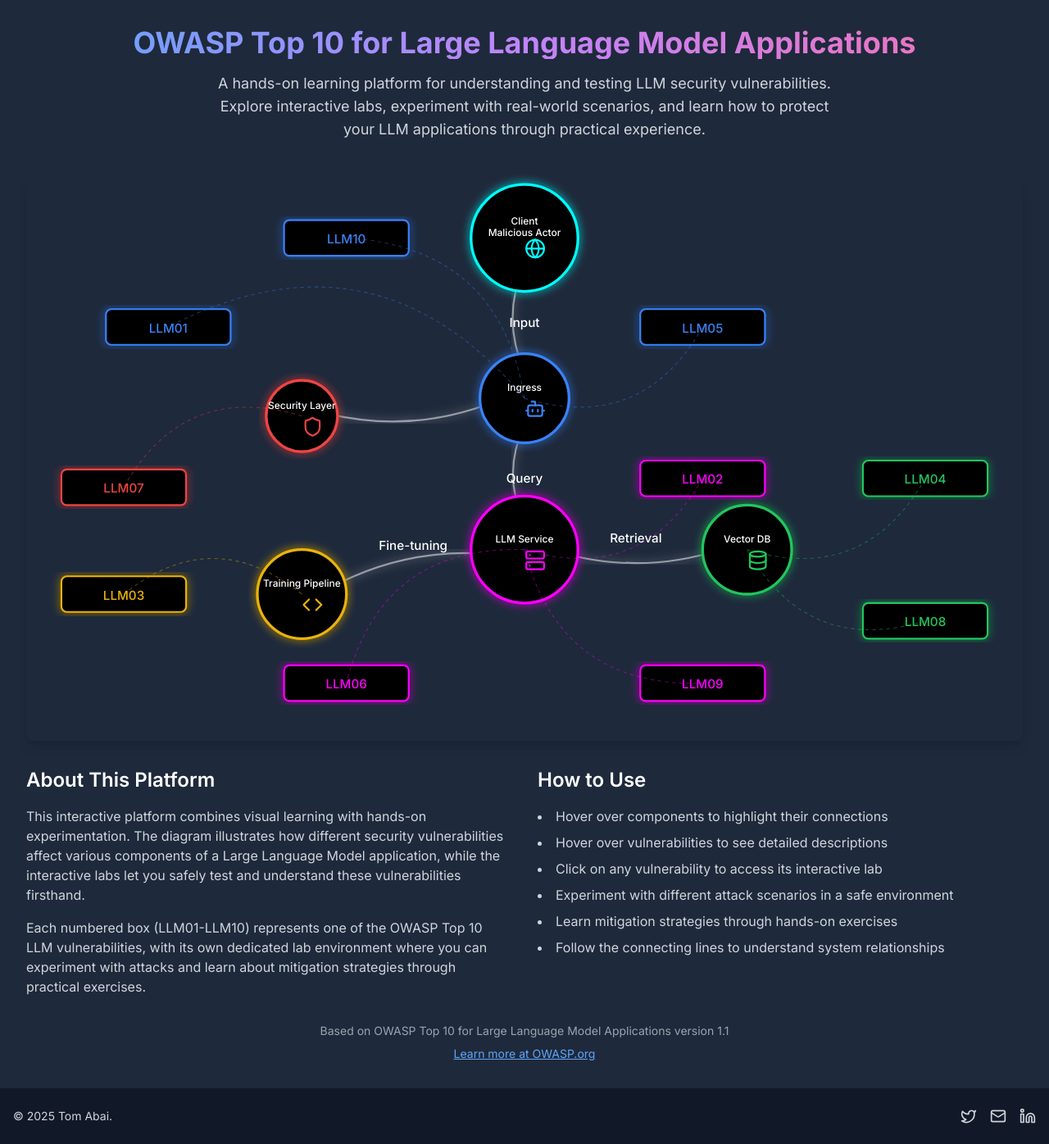
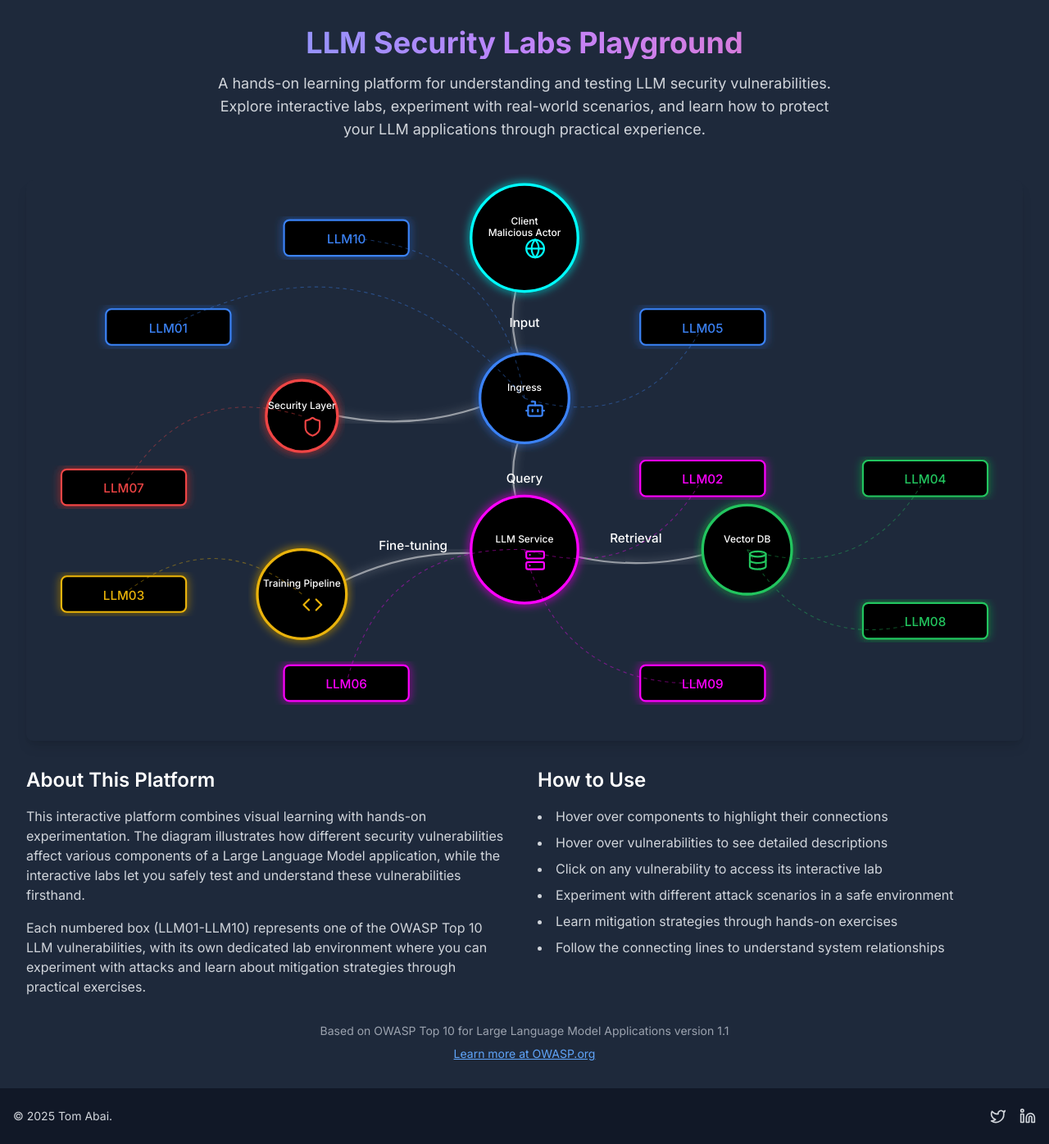
Before and after one commit to tomabai/llm-sec, a Next.js app: page / in a window 1280 px wide. Shown: the whole page at 82% size. Built offline with nearby package versions, Linux system fonts and the light colour scheme.

Commit message:
removing email, and changing title

```diff
--- a/src/app/page.tsx
+++ b/src/app/page.tsx
@@ -9,7 +9,7 @@
         {/* Header */}
         <div className="text-center space-y-4 mb-12">
           <h1 className="text-4xl font-bold bg-gradient-to-r from-blue-400 via-purple-400 to-pink-400 bg-clip-text text-transparent">
-            OWASP Top 10 for Large Language Model Applications
+            LLM Security Labs Playground
           </h1>
           <p className="text-lg text-gray-300 max-w-3xl mx-auto">
             A hands-on learning platform for understanding and testing LLM security vulnerabilities. Explore interactive labs,
--- a/src/components/Footer.tsx
+++ b/src/components/Footer.tsx
@@ -17,12 +17,6 @@
                         <Twitter className="w-5 h-5" />
                     </a>
                     <a
-                        href="mailto:tom@abai.dev"
-                        className="hover:text-cyan-400 transition-colors"
-                    >
-                        <Mail className="w-5 h-5" />
-                    </a>
-                    <a
                         href="https://www.linkedin.com/in/tom-abai-a4862915a/"
                         target="_blank"
                         rel="noopener noreferrer"
```
